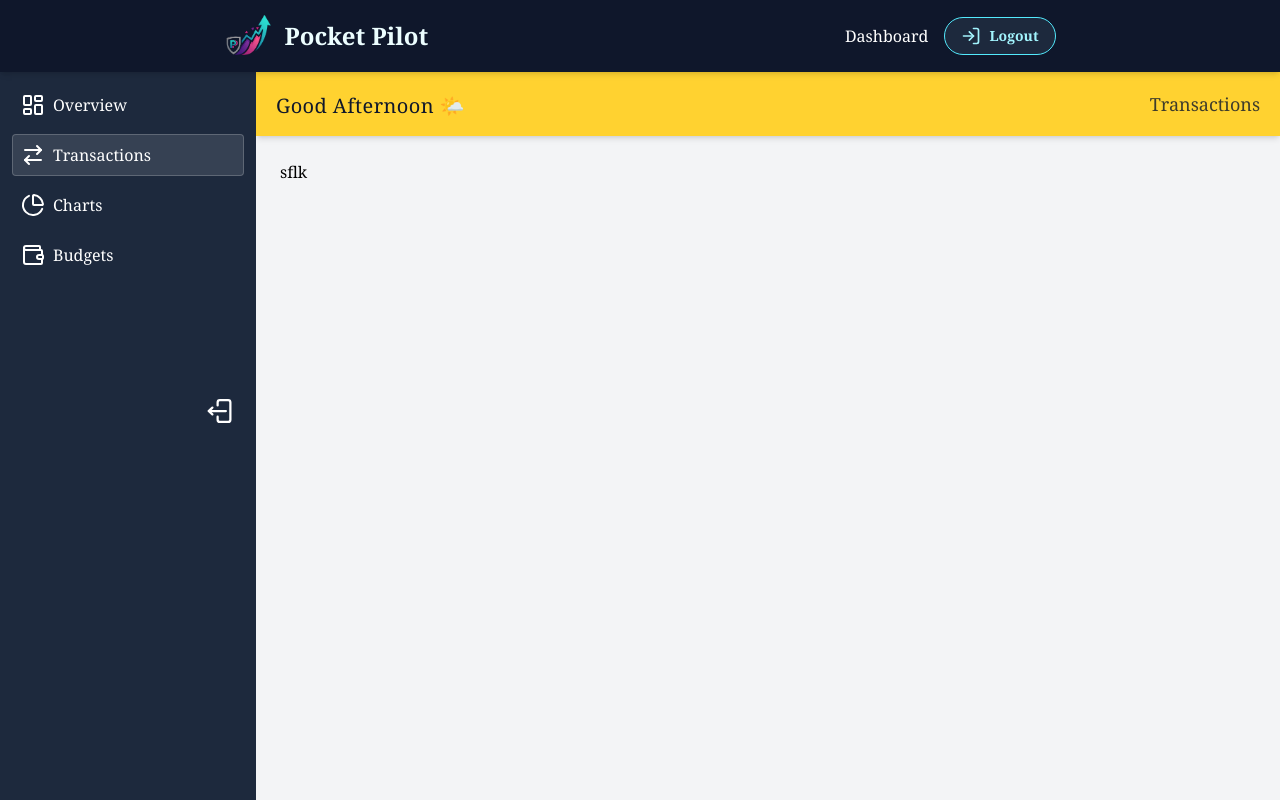
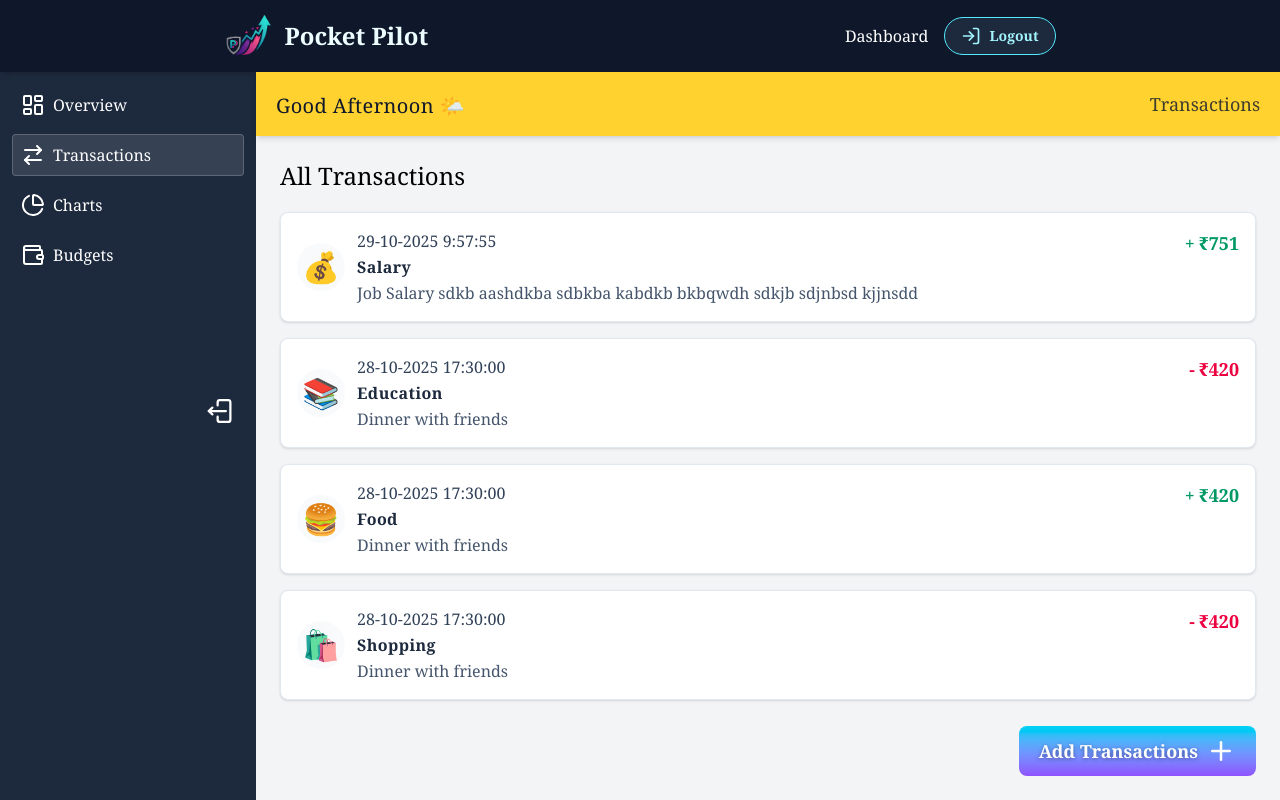
Before and after one commit to ravikanttarare95/pocket-pilot, a React (Vite) app in the folder client/: page /dashboard/transactions in a window 1280 px wide. Built offline with nearby package versions, Linux system fonts and the light colour scheme; sample sign-in values are in the browser's storage; a web font is replaced by a local one.

Commit message:
form handling- add transactions

```diff
--- a/client/src/components/Button.jsx
+++ b/client/src/components/Button.jsx
@@ -1,6 +1,7 @@
 import React from "react";
 
 function Button({
+  type,
   btnTitle,
   onBtnClick,
   btnVariant,
@@ -23,6 +24,7 @@ function Button({
 
   return (
     <button
+      type={type}
       className={`${customStyle} ${sizeClasses} ${variantClasses}
         cursor-pointer transition-all duration-300 font-semibold flex justify-center items-center gap-2`}
       onClick={onBtnClick}
--- a/client/src/components/GreetingBar.jsx
+++ b/client/src/components/GreetingBar.jsx
@@ -43,7 +43,7 @@ function GreetingBar({ greetingBarTitle }) {
 
   return (
     <header
-      className={`sticky top-18 flex items-center justify-between px-2 sm:px-5 py-4 shadow-md transition-all duration-500 ${bgColor} ${textColor}`}
+      className={`sticky top-18 flex items-center justify-between px-2 sm:px-5 py-4 shadow-md transition-all duration-500 ${bgColor} ${textColor} z-50`}
     >
       <p className="tracking-wide">
         <span className="text-lg sm:text-xl ">{greeting} </span>
--- a/client/src/components/Input.jsx
+++ b/client/src/components/Input.jsx
@@ -1,7 +1,14 @@
 import React, { useState } from "react";
 import { Eye, EyeOff } from "lucide-react";
 
-const Input = ({ type = "text", id, placeholder, onInputChange, value }) => {
+const Input = ({
+  type = "text",
+  id,
+  name,
+  placeholder,
+  onInputChange,
+  value,
+}) => {
   const [isPasswordVisible, setIsPasswordVisible] = useState(false);
   const inputType = type === "password" && isPasswordVisible ? "text" : type; //--IMPORTANT--//
   return (
@@ -10,6 +17,7 @@ const Input = ({ type = "text", id, placeholder, onInputChange, value }) => {
         tabIndex={0}
         type={inputType}
         id={id}
+        name={name}
         placeholder={placeholder}
         value={value}
         className="w-full px-4 py-2 border border-gray-300 rounded-lg focus:outline-2 outline-cyan-400"
--- a/client/src/components/Label.jsx
+++ b/client/src/components/Label.jsx
@@ -4,7 +4,7 @@ function Label({ htmlFor, labelTitle }) {
   return (
     <label
       htmlFor={htmlFor}
-      className="block text-sm font-medium text-gray-600 mb-1"
+      className="block text-base font-medium text-gray-600 mb-1"
     >
       {labelTitle}
     </label>
--- a/client/src/components/TransactionCard.jsx
+++ b/client/src/components/TransactionCard.jsx
@@ -29,13 +29,13 @@ function TransactionCard({ transactions = [] }) {
                     : "💡"}
                 </div>
                 <div>
-                  <p className="text-slate-700 text-xs sm:text-sm font-medium">
+                  <p className="text-slate-700 text-sm sm:text-base font-medium">
                     {txn.date}
                   </p>
-                  <p className="text-slate-800 font-semibold uppercase tracking-wide text-sm mt-0.5">
+                  <p className="text-slate-800 font-semibold capitalize tracking-wide mt-0.5">
                     {txn.category}
                   </p>
-                  <p className="text-slate-600 text-xs sm:text-sm mt-0.5">
+                  <p className="text-slate-600 text-sm sm:text-base mt-0.5">
                     {txn.description}
                   </p>
                 </div>
--- a/client/src/views/Overview.jsx
+++ b/client/src/views/Overview.jsx
@@ -1,7 +1,6 @@
 import React from "react";
 import DashboardTopBar from "../components/GreetingBar";
 import { TrendingUp, TrendingDown } from "lucide-react";
-import Button from "./../components/Button";
 import TransactionCard from "./../components/TransactionCard";
 import { Link } from "react-router";
 
@@ -9,13 +8,28 @@ const transactions = [
   {
     date: "29-10-2025  9:57:55",
     category: "salary",
-    description: "Job Salary",
+    description:
+      "Job Salary sdkb aashdkba sdbkba kabdkb bkbqwdh sdkjb sdjnbsd kjjnsdd ",
     amount: 751,
     type: "income",
   },
   {
     date: "28-10-2025  17:30:00",
+    category: "education",
+    description: "Dinner with friends",
+    amount: 420,
+    type: "expense",
+  },
+  {
+    date: "28-10-2025  17:30:00",
     category: "food",
+    description: "Dinner with friends",
+    amount: 420,
+    type: "income",
+  },
+  {
+    date: "28-10-2025  17:30:00",
+    category: "shopping",
     description: "Dinner with friends",
     amount: 420,
     type: "expense",
@@ -76,3 +90,4 @@ function Overview() {
 }
 
 export default Overview;
+export { transactions };
--- a/client/src/views/Transactions.jsx
+++ b/client/src/views/Transactions.jsx
@@ -1,12 +1,166 @@
-import React from "react";
+import React, { useState } from "react";
 import GreetingBar from "./../components/GreetingBar";
+import TransactionCard from "./../components/TransactionCard";
+import { transactions } from "./Overview";
+import Button from "./../components/Button";
+import { Plus } from "lucide-react";
+import Input from "./../components/Input";
+import Label from "./../components/Label";
 
 function Transactions() {
+  const [addSec, setAddSec] = useState(false);
+  const [formData, setFormData] = useState({
+    description: "",
+    amount: "",
+    category: "",
+    date: "",
+    type: "income",
+  });
+  const handleChange = (e) => {
+    const { id, value } = e.target;
+    setFormData({ ...formData, [id]: value });
+  };
+  const handleSubmit = (e) => {
+    e.preventDefault();
+    console.log("New Transaction:", formData);
+
+    setFormData({
+      description: "",
+      amount: "",
+      category: "",
+      date: "",
+      type: "income",
+    });
+  };
   return (
     <>
       <GreetingBar greetingBarTitle="Transactions" />
-      <main className="px-1.5 py-6 sm:p-6">
-        <section>sflk</section>
+      <main className="relative px-1.5 py-6 sm:p-6">
+        <h1 className="text-2xl mb-5">All Transactions</h1>
+        <TransactionCard transactions={transactions} />
+        <div className="fixed bottom-4 right-4 sm:bottom-6 sm:right-6">
+          <Button
+            btnTitle={
+              <span className="flex items-center gap-2">
+                <span className="hidden sm:inline">Add Transactions</span>
+                <Plus size={30} />
+              </span>
+            }
+            btnVariant="primary"
+            customStyle={"max-sm:!px-2.5"}
+            onBtnClick={() => {
+              setAddSec(true);
+            }}
+          />
+        </div>
+        {addSec && (
+          <section className="absolute inset-0 flex items-center justify-center bg-black/70">
+            <div className="w-5xl bg-amber-50 p-7 rounded">
+              <h2 className="text-xl font-semibold text-slate-800 mb-4">
+                Add Transaction
+              </h2>
+              {formData?.description}
+              {formData?.amount}
+              {formData?.category}
+              {formData?.date}
+              <form
+                onSubmit={handleSubmit}
+                className="grid gap-4 sm:grid-cols-2"
+              >
+                <div>
+                  <Label htmlFor={"description"} labelTitle={"Description"} />
+                  <Input
+                    type="text"
+                    id="description"
+                    placeholder="e.g., Grocery Shopping"
+                    value={formData?.description}
+                    onInputChange={handleChange}
+                  />
+                </div>
+
+                <div>
+                  <Label htmlFor={"amount"} labelTitle={"Amount (₹)"} />
+                  <Input
+                    type="text"
+                    id="amount"
+                    placeholder="e.g., 1500"
+                    value={formData?.amount}
+                    onInputChange={handleChange}
+                  />
+                </div>
+
+                <div>
+                  <Label htmlFor={"category"} labelTitle={"Category"} />
+                  <select
+                    name="category"
+                    id="category"
+                    value={formData.category}
+                    onChange={handleChange}
+                    className="w-full px-4 py-2 border border-gray-300 rounded-lg focus:outline-2 outline-cyan-400"
+                  >
+                    <option value="">Select Category</option>
+                    <option value="home-expenses">Home Expenses</option>
+                    <option value="food-drinks">Food & Drinks</option>
+                    <option value="shopping">Shopping</option>
+                    <option value="travel">Travel</option>
+                    <option value="entertainment">Entertainment</option>
+                    <option value="allowance">Allowance</option>
+                    <option value="salary">Salary</option>
+                    <option value="bonus">Bonus</option>
+                    <option value="other">Others</option>
+                  </select>
+                </div>
+
+                <div>
+                  <Label htmlFor={"date"} labelTitle={"Date"} />
+                  <Input
+                    type="date"
+                    id="date"
+                    value={formData?.date}
+                    onInputChange={handleChange}
+                  />
+                </div>
+
+                <div className="flex items-center gap-4 ">
+                  <label className="text-slate-600">Type:</label>
+                  <div className="flex gap-3">
+                    <Input
+                      type="radio"
+                      id="type"
+                      name="type"
+                      value="income"
+                      checked={formData.type === "income"}
+                      onInputChange={handleChange}
+                      // className="accent-green-500"
+                    />
+                    <Label htmlFor={"income"} labelTitle={"Income"} />
+
+                    <Input
+                      type="radio"
+                      id="type"
+                      name="type"
+                      value="expense"
+                      checked={formData.type === "expense"}
+                      onInputChange={handleChange}
+                      // className="accent-red-500"
+                    />
+                    <Label htmlFor={"expense"} labelTitle={"Expense"} />
+                  </div>
+                </div>
+
+                <div className="sm:col-span-2">
+                  <Button
+                    btnTitle="Add Transaction"
+                    btnVariant="primary"
+                    type="submit"
+                    customStyle="!w-full"
+                    size=""
+                  />
+                </div>
+              </form>
+            </div>
+          </section>
+        )}
       </main>
     </>
   );
```
